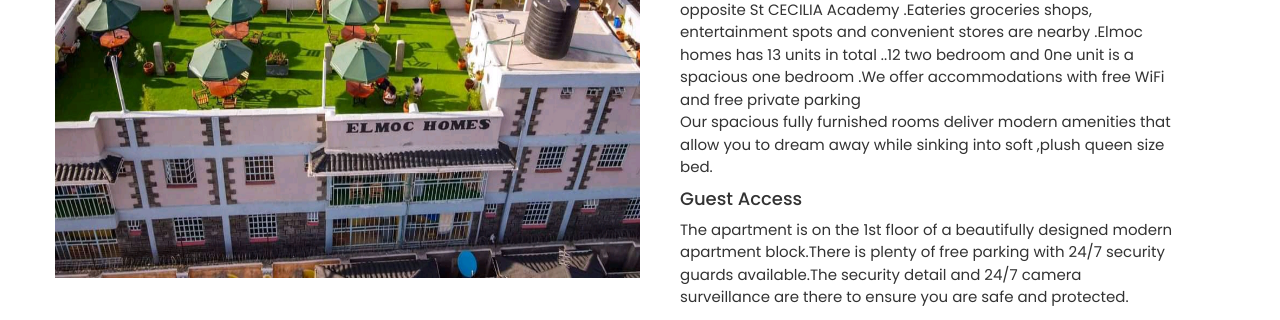
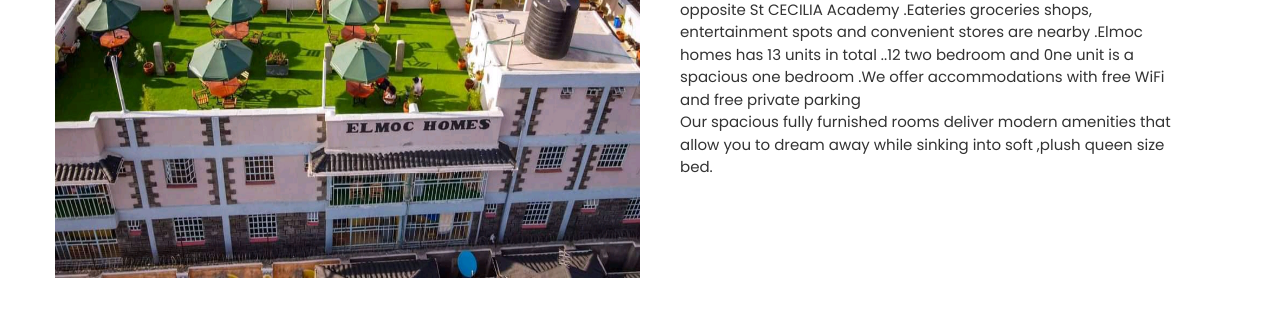
Before and after one commit to WilsonKinyua/elmoc-homes, a plain HTML site: page about-us.html in a window 1280 px wide. Shown: the part 472-792 px from the top of the page. Drawn offline with Linux system fonts and the light colour scheme; files whose address does not match are found by name.

Commit message:
guest access removed

```diff
--- a/about-us.html
+++ b/about-us.html
@@ -115,13 +115,13 @@
                                         dream away
                                         while sinking into soft ,plush queen size bed.
                                     </p>
-                                    <h4>Guest Access</h4>
+                                    <!-- <h4>Guest Access</h4>
                                     <p>
                                         The apartment is on the 1st floor of a beautifully designed modern apartment
                                         block.There is plenty of free parking with 24/7 security guards available.The
                                         security detail and 24/7 camera surveillance are there to ensure you are safe
                                         and protected.
-                                    </p>
+                                    </p> -->
                                 </div>
                             </div>
                         </div>
```
